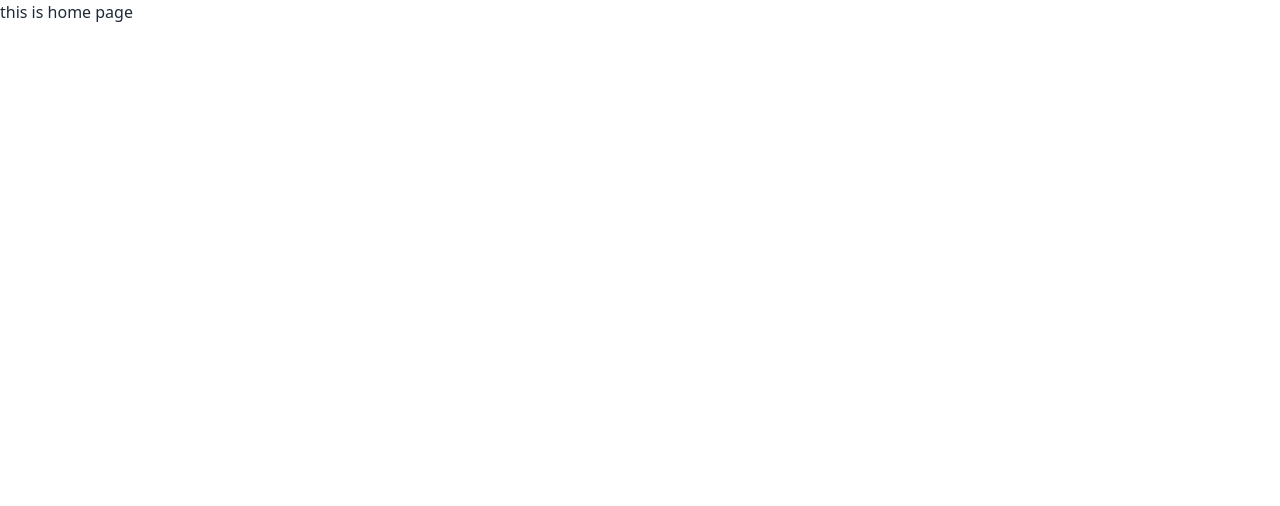
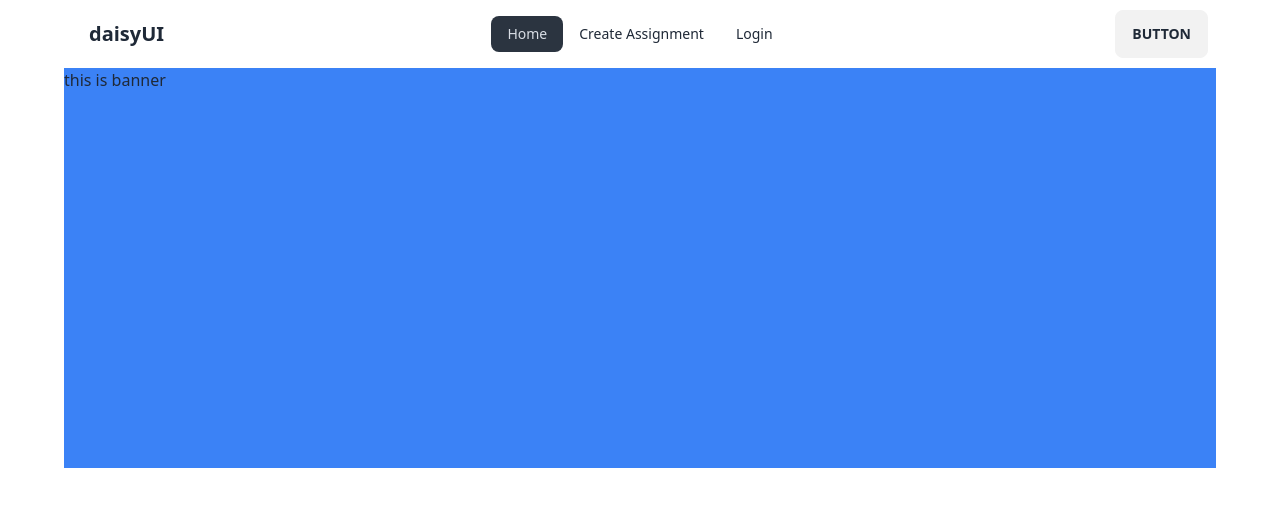
Before and after one commit to Farhad-Hossain-45/Study-Together, a React (Vite) app: page / in a window 1280 px wide. Shown: the top 506 px of the page. Built offline with nearby package versions, Linux system fonts and the light colour scheme; no server answers.

Commit message:
setup firebase and create authprovider

```diff
--- a/package.json
+++ b/package.json
@@ -10,6 +10,7 @@
     "preview": "vite preview"
   },
   "dependencies": {
+    "firebase": "^10.5.2",
     "localforage": "^1.10.0",
     "match-sorter": "^6.3.1",
     "react": "^18.2.0",
--- /dev/null
+++ b/src/Firebase/Firebase.config.js
@@ -0,0 +1,20 @@
+// Import the functions you need from the SDKs you need
+import { initializeApp } from "firebase/app";
+import { getAuth } from "firebase/auth";
+// TODO: Add SDKs for Firebase products that you want to use
+// https://firebase.google.com/docs/web/setup#available-libraries
+
+// Your web app's Firebase configuration
+const firebaseConfig = {
+  apiKey: "AIzaSyDSzu_5hoxf6_x1z5Bwug7uI7Z13QOdDoU",
+  authDomain: "eleventh-assignment-6f63d.firebaseapp.com",
+  projectId: "eleventh-assignment-6f63d",
+  storageBucket: "eleventh-assignment-6f63d.appspot.com",
+  messagingSenderId: "4900702763",
+  appId: "1:4900702763:web:5f0c2fb9405784f2ccb86e"
+};
+
+// Initialize Firebase
+const app = initializeApp(firebaseConfig);
+const auth = getAuth(app);
+export default auth;
--- a/src/Layout/Layout.jsx
+++ b/src/Layout/Layout.jsx
@@ -1,11 +1,15 @@
 /* eslint-disable no-unused-vars */
 import React from 'react';
 import { Outlet } from 'react-router-dom';
+import Navbar from '../components/Navbar/Navbar';
 
 const Layout = () => {
     return (
         <div>
+            <div className='max-w-6xl mx-auto'>
+            <Navbar></Navbar>
             <Outlet></Outlet>
+            </div>
         </div>
     );
 };
--- a/src/Pages/Home.jsx
+++ b/src/Pages/Home.jsx
@@ -1,10 +1,12 @@
 /* eslint-disable no-unused-vars */
 import React from 'react';
+import Banner from '../components/Banner/Banner';
 
 const Home = () => {
     return (
         <div>
-            <h2>this is home page</h2>
+
+            <Banner></Banner>
         </div>
     );
 };
--- /dev/null
+++ b/src/Pages/Login/Login.jsx
@@ -0,0 +1,12 @@
+/* eslint-disable no-unused-vars */
+import React from 'react';
+
+const Login = () => {
+    return (
+        <div>
+            <h2>this is login page</h2>
+        </div>
+    );
+};
+
+export default Login;
--- a/src/Router/Router.jsx
+++ b/src/Router/Router.jsx
@@ -3,6 +3,7 @@ import React from 'react';
 import { createBrowserRouter } from 'react-router-dom';
 import Layout from '../Layout/Layout';
 import Home from '../Pages/Home';
+import Login from '../Pages/Login/Login';
 
 const Router = createBrowserRouter ([
     {
@@ -12,6 +13,10 @@ const Router = createBrowserRouter ([
             {
                 path: '/',
                 element: <Home></Home>
+            },
+            {
+                path: '/login',
+                element: <Login></Login>
             }
         ]
     }
--- /dev/null
+++ b/src/components/AuthProvider/AuthProvider.jsx
@@ -0,0 +1,59 @@
+/* eslint-disable react/prop-types */
+/* eslint-disable no-unused-vars */
+import { GoogleAuthProvider, createUserWithEmailAndPassword, onAuthStateChanged, signInWithEmailAndPassword, signInWithPopup, signOut } from 'firebase/auth';
+import React, { createContext, useEffect, useState } from 'react';
+import auth from '../../Firebase/Firebase.config';
+
+export const AuthContext = createContext(null)
+const googleProvider = new GoogleAuthProvider()
+const AuthProvider = ({children}) => {
+    const [user,setUser] = useState(null)
+    const [loading, setLoading] = useState(true)
+
+    const createUser = (email,password) => {
+        setLoading(true)
+        return createUserWithEmailAndPassword(auth,email,password)
+    }
+    const singIn = (email,password) =>{
+        setLoading(true)
+        return signInWithEmailAndPassword(auth,email,password)
+    }
+    const googleSingIn = ()=>{
+        setLoading(true)
+        return signInWithPopup(auth,googleProvider)
+    }
+    const logOut = () => {
+        setLoading(true)
+        signOut(auth)
+    }
+
+     useEffect(()=>{
+        const unSubscribe = onAuthStateChanged(auth,(currentUser) => {
+            setUser(currentUser)
+            setLoading(false)
+        })
+        return () =>{
+            unSubscribe()
+        }
+    },[])
+
+    const authInfo = {
+        user,
+        loading,
+        createUser,
+        singIn,
+        googleSingIn,
+        logOut,
+
+
+    }
+
+
+    return (
+        <AuthContext.Provider value={authInfo}>
+            {children}
+        </AuthContext.Provider>
+    );
+};
+
+export default AuthProvider;
--- /dev/null
+++ b/src/components/Banner/Banner.jsx
@@ -0,0 +1,14 @@
+/* eslint-disable no-unused-vars */
+import React from 'react';
+
+const Banner = () => {
+    return (
+        <div>
+            <div className='w-full h-[50vh] bg-blue-500'>
+                <h2>this is banner</h2>
+            </div>
+        </div>
+    );
+};
+
+export default Banner;
--- /dev/null
+++ b/src/components/Navbar/Navbar.jsx
@@ -0,0 +1,54 @@
+/* eslint-disable no-unused-vars */
+import React from "react";
+import { NavLink } from "react-router-dom";
+
+const Navbar = () => {
+  const navLinks = <>
+    <li> <NavLink to='/'>Home</NavLink> </li>
+    <li> <NavLink to='/createAssignment'>Create Assignment</NavLink> </li>
+    <li> <NavLink to='/login'>Login</NavLink> </li>
+  </>
+  return (
+    <div>
+      <div className="navbar bg-base-100">
+        <div className="navbar-start">
+          <div className="dropdown">
+            <label tabIndex={0} className="btn btn-ghost lg:hidden">
+              <svg
+                xmlns="http://www.w3.org/2000/svg"
+                className="h-5 w-5"
+                fill="none"
+                viewBox="0 0 24 24"
+                stroke="currentColor"
+              >
+                <path
+                  strokeLinecap="round"
+                  strokeLinejoin="round"
+                  strokeWidth="2"
+                  d="M4 6h16M4 12h8m-8 6h16"
+                />
+              </svg>
+            </label>
+            <ul
+              tabIndex={0}
+              className="menu menu-sm dropdown-content mt-3 z-[1] p-2 shadow bg-base-100 rounded-box w-52"
+            >
+              {navLinks}
+            </ul>
+          </div>
+          <a className="btn btn-ghost normal-case text-xl">daisyUI</a>
+        </div>
+        <div className="navbar-center hidden lg:flex">
+          <ul className="menu menu-horizontal px-1">
+           {navLinks}
+          </ul>
+        </div>
+        <div className="navbar-end">
+          <a className="btn">Button</a>
+        </div>
+      </div>
+    </div>
+  );
+};
+
+export default Navbar;
```
Also changed, not shown: src/main.jsx (+12 -9 lines), 1 other file (tests, documents, lock files or other folders).
